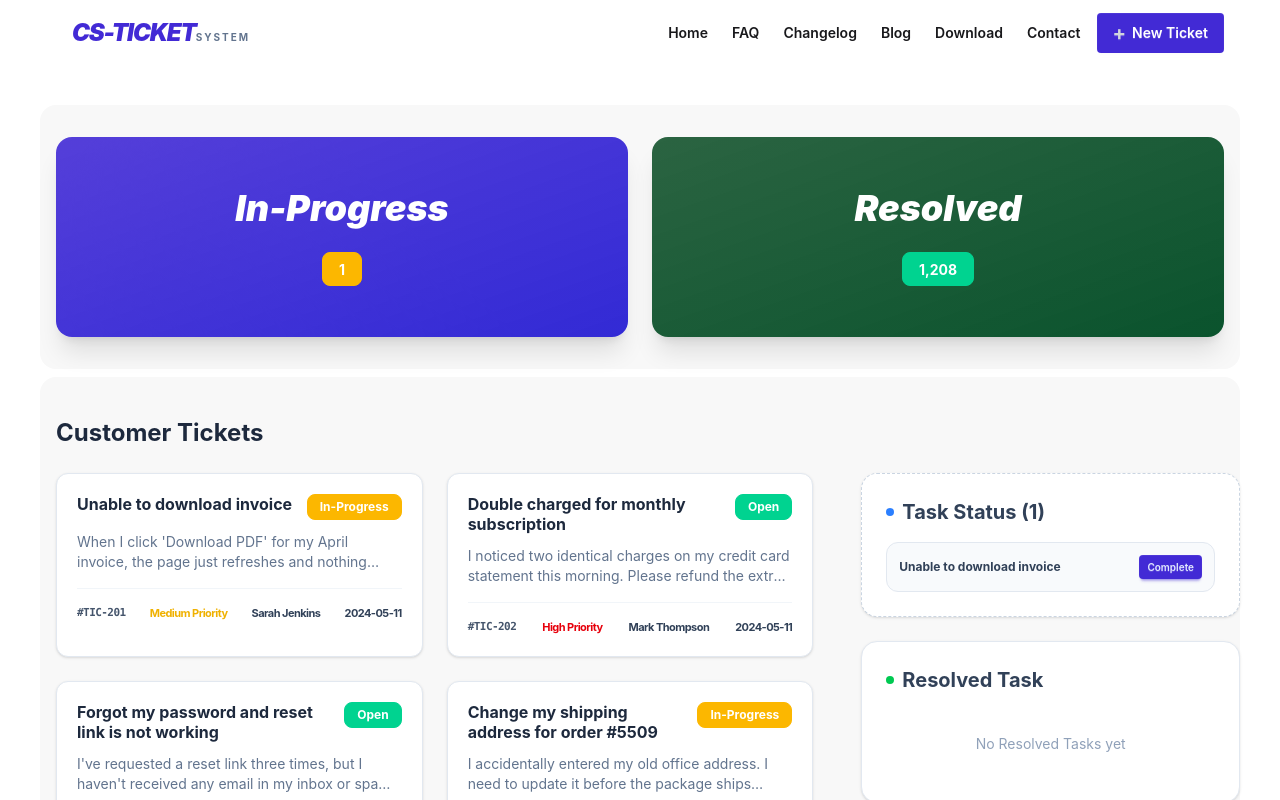
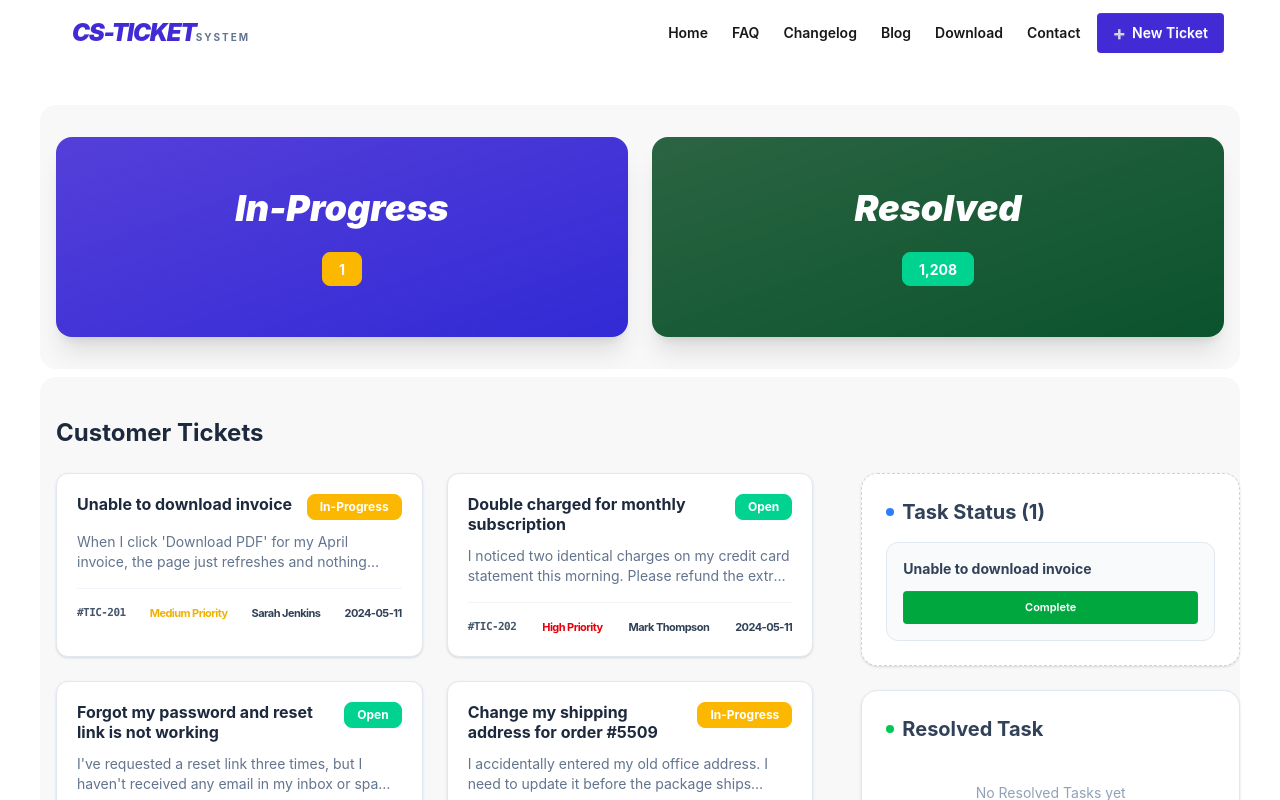
Before and after one commit to AmeerKhasru/cs-ticket-system, a React (Vite) app: page / in a window 1280 px wide. Both pictures are taken after a click on the element 239 px from the left and 564 px from the top of the page. Shown: the top 800 px of the page. Built offline with nearby package versions, Linux system fonts and the light colour scheme.

Commit message:
implemented task completion and removal logic

```diff
--- a/src/App.jsx
+++ b/src/App.jsx
@@ -11,6 +11,7 @@ function App() {
 
   const [tickets, setTickets] = useState([]);
   const [taskStatusList, setTaskStatusList] = useState([]);
+  const [resolvedTasks, setResolvedTasks] = useState([]);
 
 
   // FIX: moved outside component so it doesn't re-fetch on every render
@@ -18,18 +19,19 @@ function App() {
     .then(response => response.json())
 
   const handleAddToTaskStatus = (ticket) => {
-
     const isExist = taskStatusList.find(item => item.id === ticket.id);
-
     if (isExist) {
-
       return toast.warn("Ticket already added to task status!", {
             theme: "colored"
         });
+    }
+    setTaskStatusList([...taskStatusList, ticket]);
+};
 
-    }
-
-    setTaskStatusList([...taskStatusList, ticket]);
+  const handleRemoveFromTaskStatus = (ticketId) => {
+    const updatedList = taskStatusList.filter(item => item.id !== ticketId);
+    setTaskStatusList(updatedList);
+    toast.success("Task completed!");
 };
 
 
@@ -45,7 +47,7 @@ function App() {
       </Suspense>
 
       <Suspense fallback={<div>Loading tickets...</div>}>
-        <Tickets ticketsPromise={ticketsPromise} tickets={tickets} handleAddToTaskStatus={handleAddToTaskStatus} taskStatusList={taskStatusList} />
+        <Tickets ticketsPromise={ticketsPromise} tickets={tickets} handleAddToTaskStatus={handleAddToTaskStatus} taskStatusList={taskStatusList} handleRemoveFromTaskStatus={handleRemoveFromTaskStatus} />
       </Suspense>
       <Footer></Footer>
     </>
--- a/src/components/Tickets/Tickets.jsx
+++ b/src/components/Tickets/Tickets.jsx
@@ -2,7 +2,7 @@ import React, { use } from 'react';
 import Ticket from '../Ticket/Ticket';
 
 // FIX 1: Added taskStatusList to the destructured props
-const Tickets = ({ ticketsPromise, handleAddToTaskStatus, taskStatusList }) => {
+const Tickets = ({ ticketsPromise, handleAddToTaskStatus, taskStatusList, handleRemoveFromTaskStatus }) => {
 
     const tickets = use(ticketsPromise);
 
@@ -32,11 +32,11 @@ const Tickets = ({ ticketsPromise, handleAddToTaskStatus, taskStatusList }) => {
                 <div className="bg-white p-6 rounded-2xl border border-dashed border-slate-300 shadow-sm">
                     <h1 className="text-xl font-bold text-slate-700 flex items-center gap-2 mb-4">
                         <span className="h-2 w-2 bg-blue-500 rounded-full"></span>
-                        {/* FIX 2: Check if taskStatusList exists before reading length */}
+                        {/*  Check if taskStatusList exists before reading length */}
                         Task Status ({taskStatusList?.length || 0})
                     </h1>
 
-                    {/* Logic: Handle empty state vs list state */}
+                    {/* Handle empty state vs list state */}
                     {!taskStatusList || taskStatusList.length === 0 ? (
                         <p className="text-sm text-slate-400 p-3 bg-slate-50 rounded-lg italic">
                             Select a ticket to add to Task status
@@ -44,13 +44,18 @@ const Tickets = ({ ticketsPromise, handleAddToTaskStatus, taskStatusList }) => {
                     ) : (
                         <div className="space-y-3">
                             {taskStatusList.map((item, index) => (
-                                <div key={index} className="flex justify-between items-center p-3 bg-slate-50 border border-slate-200 rounded-xl animate-fadeIn">
-                                    <span className="text-xs font-bold text-slate-700 truncate mr-2">
+                                <div key={item.id || index} className="flex flex-col gap-3 p-4 bg-slate-50 border border-slate-200 rounded-xl animate-fadeIn">
+
+
+                                    <span className="text-sm font-bold text-slate-700">
                                         {item.title}
                                     </span>
-                                    <button className="btn btn-xs btn-primary bg-[#422AD5] border-none text-[10px] hover:bg-[#3622b0]">
+
+
+                                    <button onClick={() => handleRemoveFromTaskStatus(item.id)} className="btn btn-xs w-full bg-green-600 border-none text-white text-[11px] hover:bg-green-700 py-2 h-auto">
                                         Complete
                                     </button>
+
                                 </div>
                             ))}
                         </div>
```
